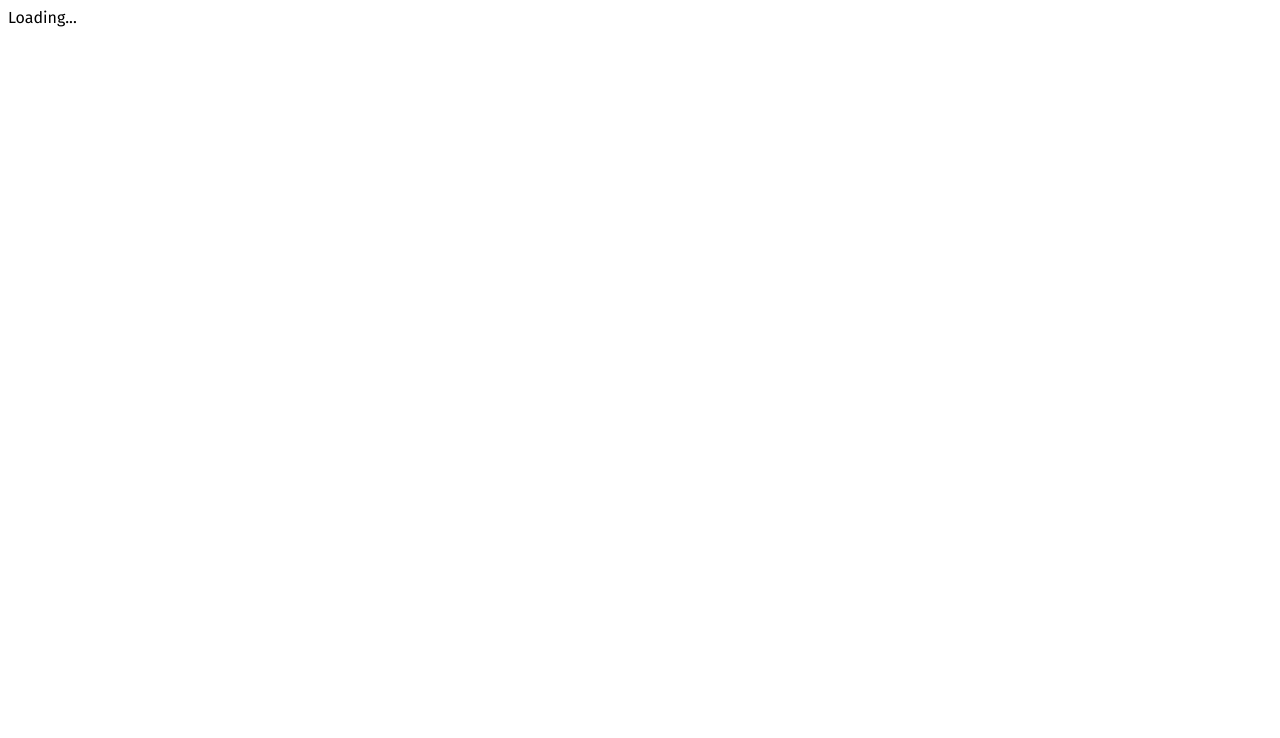
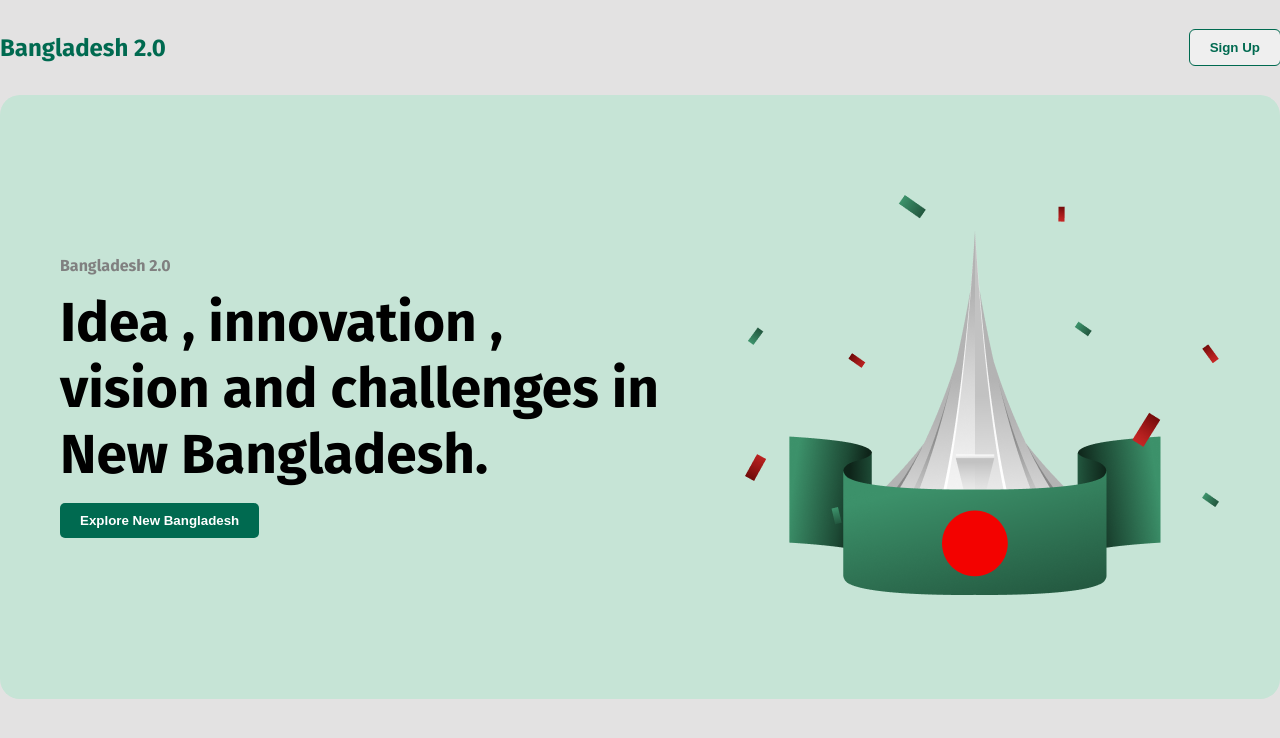
Before and after one commit to Mohammad-Rofikul-Islam-Hasan/Bangladesh-2.0, a plain HTML site: page index.html in a window 1280 px wide. Drawn offline with Linux system fonts and the light colour scheme.

Commit message:
'Header' Section Added

```diff
--- a/index.html
+++ b/index.html
@@ -3,7 +3,7 @@
   <head>
     <meta charset="UTF-8" />
     <meta name="viewport" content="width=device-width, initial-scale=1.0" />
-    <title>Document</title>
+    <title>Bangladesh 2.0 | Home</title>
     <!-- Google Fonts  -->
     <link rel="preconnect" href="https://fonts.googleapis.com" />
     <link rel="preconnect" href="https://fonts.gstatic.com" crossorigin />
@@ -15,7 +15,24 @@
     <link rel="stylesheet" href="styles/styles.css" />
   </head>
   <body class="font-fira-sans">
-    <header>Loading...</header>
+    <header>
+      <!-- Navbar  -->
+      <nav>
+        <a href=""><h1>Bangladesh 2.0</h1></a>
+        <a href=""><button class="btn">Sign Up</button></a>
+      </nav>
+      <!-- Banner Section  -->
+      <section class="banner-container">
+        <div class="banner-content">
+          <h4>Bangladesh 2.0</h4>
+          <h2>Idea , innovation , <br> vision and challenges in New Bangladesh.</h2>
+          <a href=""><button class="btn">Explore New Bangladesh</button></a>
+        </div>
+        <div class="banner-image">
+          <img src="assets/hero.png" alt="">
+        </div>
+      </section>
+    </header>
     <main></main>
     <footer></footer>
   </body>
--- a/styles/styles.css
+++ b/styles/styles.css
@@ -1,3 +1,70 @@
+/* Shared Styles  */
 .font-fira-sans {
-  font-family: 'Fira Sans', sans-serif;
+  font-family: "Fira Sans", sans-serif;
 }
+* {
+  margin: 0;
+  padding: 0;
+  box-sizing: border-box;
+}
+body {
+  max-width: 1280px;
+  background-color: #e3e2e2;
+  margin: 0 auto;
+}
+a {
+  text-decoration: none;
+}
+.btn{
+  font-weight: 600;
+  cursor: pointer;
+  padding: 10px 20px;
+  border-radius: 5px;
+  border: none;
+}
+/* Navbar Styles  */
+nav {
+  display: flex;
+  justify-content: space-between;
+  align-items: center;
+  padding: 10px 0px;
+  margin: 20px 0px;
+  /* border: 1px solid #006A50; */
+}
+nav h1 {
+  color: #006A50;
+}
+nav button{
+  color: #006A50;
+  outline: 1px solid #006A50;
+}
+nav button:hover {
+  background-color: #006A50;
+  color: #fff;
+}
+
+/* Banner Section Styles */
+.banner-container{
+  display: flex;
+  align-items: center;
+  background-color: #C6E4D6;
+  border-radius: 20px;
+  padding: 100px 60px;
+  gap: 20px;
+}
+.banner-content{
+  width: 95%;
+  display: flex;
+  flex-direction: column;
+  gap: 15px;
+}
+.banner-content h4 {
+  color: gray;
+}
+.banner-content h2 {
+  font-size: 55px;
+}
+.banner-content button {
+  background-color: #006A50;
+  color: #fff;
+}
```
